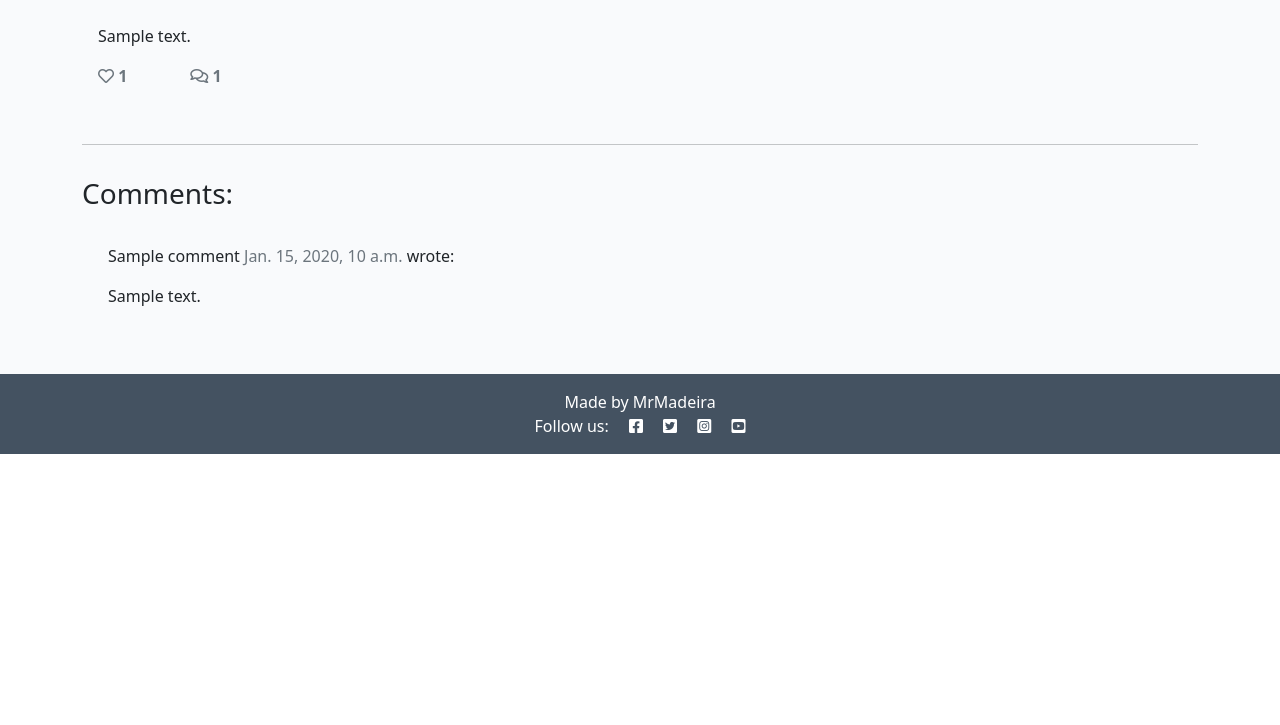
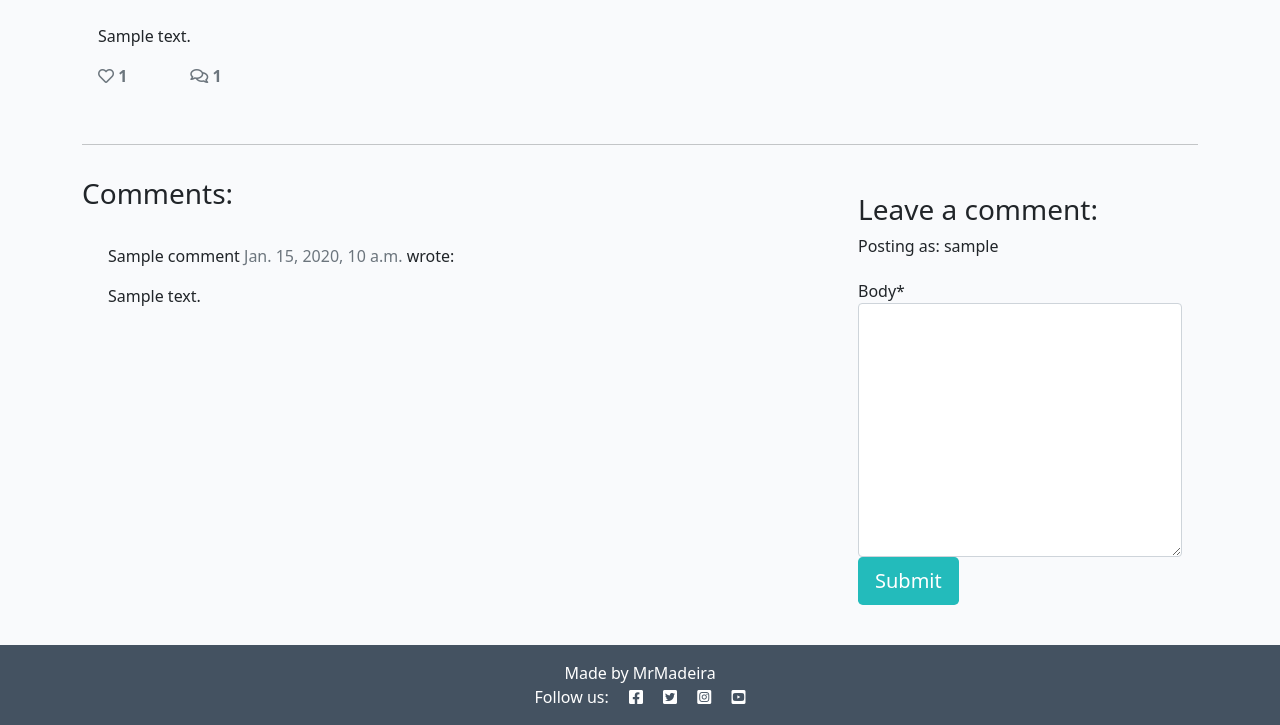
Before and after one commit to TiagoMA90/madeira-trails, a Django app: a page that uses templates/post_detail.html in a window 1280 px wide. Shown: the part 348-1073 px from the top of the page. Before the commit the page ends 802 px from the top, so only its background shows below. Run offline with Django 3.2, Linux system fonts and the light colour scheme; a user stored in the database is signed in; tables that the repository leaves empty hold one stand-in row (values such as "Sample post"); some libraries are stand-ins or nearby versions.

Commit message:
apply commenting forms to views.py and create forms.py

```diff
--- /dev/null
+++ b/blog/forms.py
@@ -0,0 +1,8 @@
+from .models import Comment
+from django import forms
+
+
+class CommentForm(forms.ModelForm):
+    class Meta:
+        model = Comment
+        fields = ('body',)
--- a/blog/views.py
+++ b/blog/views.py
@@ -2,6 +2,7 @@ from django.shortcuts import render, get_object_or_404
 from django.views import generic
 from django.views import View
 from .models import Post
+from .forms import CommentForm
 
 
 class PostList(generic.ListView):
@@ -27,6 +28,39 @@ class PostDetail(View):
             {
                 "post": post,
                 "comments": comments,
-                "liked": liked
+                "commented": False,
+                "liked": liked,
+                "comment_form": CommentForm(),
             },
         )
+
+    def post(self, request, slug, *args, **kwargs):
+        queryset = Post.objects.filter(status=1)
+        post = get_object_or_404(queryset, slug=slug)
+        comments = post.comments.filter(approved=True).order_by("-created_on")
+        liked = False
+        if post.likes.filter(id=self.request.user.id).exists():
+            liked = True
+
+        comment_form = CommentForm(data=request.POST)
+
+        if comment_form.is_valid():
+            comment_form.instance.email = request.user.email
+            comment_form.instance.name = request.user.username
+            comment = comment_form.save(commit=False)
+            comment.post = post
+            comment.save()
+        else:
+            comment_form = CommentForm()
+
+        return render(
+            request,
+            "post_detail.html",
+            {
+                "post": post,
+                "comments": comments,
+                "commented": True,
+                "liked": liked,
+                "comment_form": CommentForm()
+            },
+        )
--- a/madeiratrails/settings.py
+++ b/madeiratrails/settings.py
@@ -46,12 +46,15 @@ INSTALLED_APPS = [
     'django_summernote',
     'blog',
     'allauth',
+    'crispy_forms',
 ]
 
 SITE_ID = 1
 
 LOGOUT_REDIRECT_URL = '/'
 LOGIN_REDIRECT_URL = '/'
+
+CRISPY_TEMPLATE_PACK = 'bootstrap4'
 
 MIDDLEWARE = [
     'django.middleware.security.SecurityMiddleware',
--- a/templates/post_detail.html
+++ b/templates/post_detail.html
@@ -1,4 +1,6 @@
 {% extends 'base.html' %} {% block content %}
+
+{% load crispy_forms_tags %}
 
 <div class="masthead">
     <div class="container">
@@ -77,6 +79,23 @@
         <div class="col-md-4 card mb-4  mt-3 ">
             <div class="card-body">
                 <!-- For later -->
+                {% if commented %}
+                <div class="alert alert-success" role="alert">
+                    Your comment is awaiting approval
+                </div>
+                {% else %}
+                {% if user.is_authenticated %}
+
+                <h3>Leave a comment:</h3>
+                <p>Posting as: {{ user.username }}</p>
+                <form method="post" style="margin-top: 1.3em;">
+                    {{ comment_form | crispy }}
+                    <!-- CrossSiteRequestForgery -->
+                    {% csrf_token %}
+                    <button type="submit" class="btn btn-signup btn-lg">Submit</button>
+                </form>
+                {% endif %}
+                {% endif %}
             </div>
         </div>
     </div>
```
